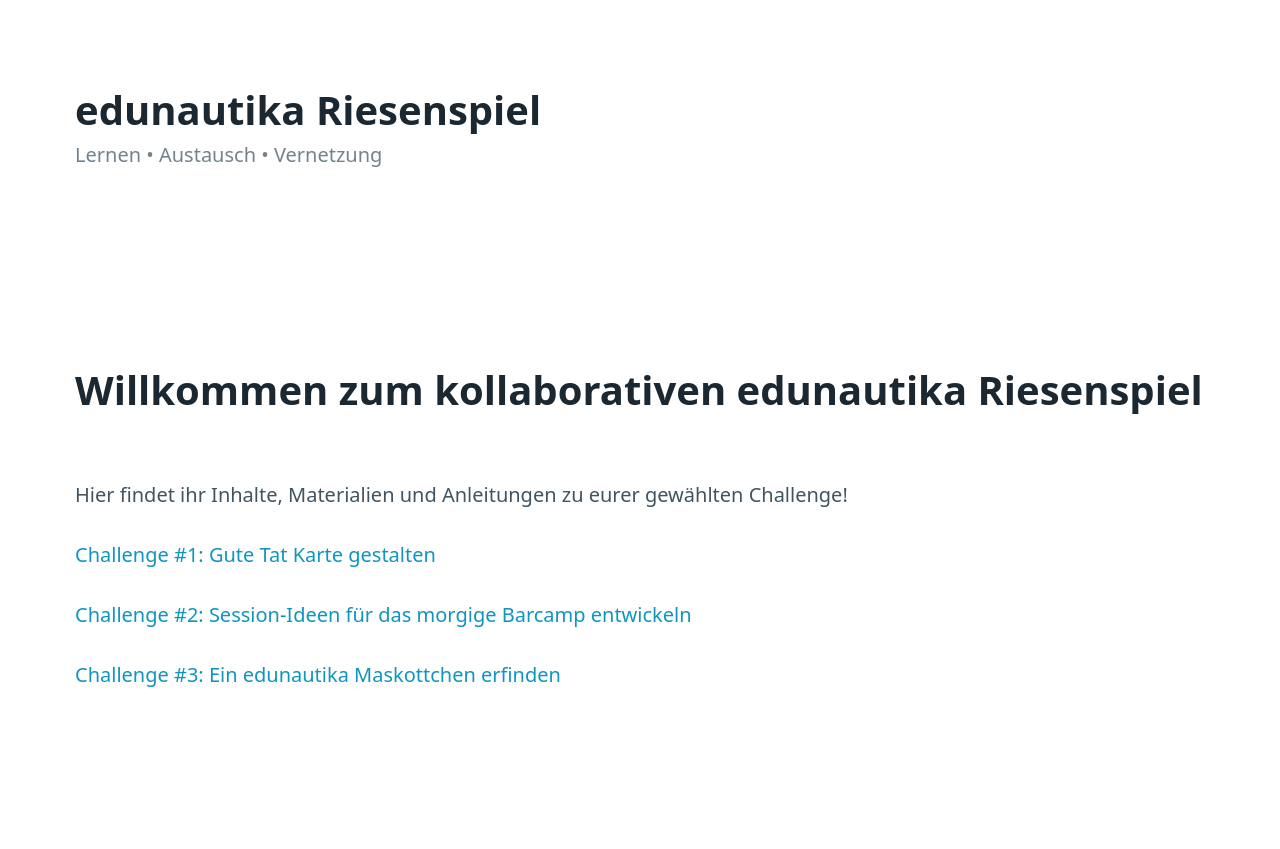
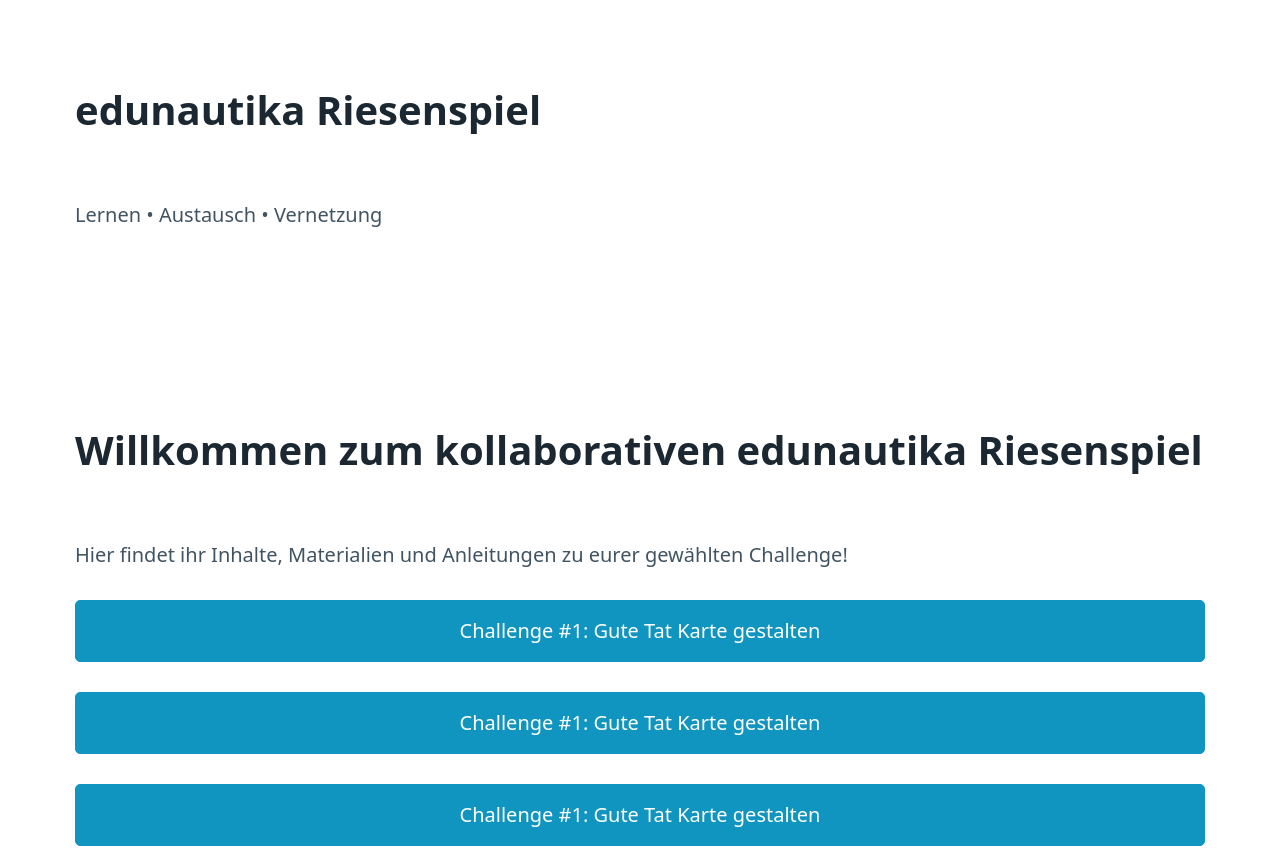
Before and after one commit to eBildungslabor/edunautika-riesenspiel, a plain HTML site: page index.html in a window 1280 px wide. Shown: the top 849 px of the page. Drawn offline with Linux system fonts and the light colour scheme; a script that the page names is missing.

Commit message:
Update index.html

```diff
--- a/index.html
+++ b/index.html
@@ -10,10 +10,8 @@
 <body>
 
  <header class="container">
-      <hgroup>
         <h1>edunautika Riesenspiel</h1>
         <p>Lernen • Austausch • Vernetzung</p>
-      </hgroup>
 
     </header>
 
@@ -21,9 +19,9 @@
     <main class="container">
 <h1>Willkommen zum kollaborativen edunautika Riesenspiel</h1>
 <p>Hier findet ihr Inhalte, Materialien und Anleitungen zu eurer gewählten Challenge!</p>
-        <p><a href="1.html" class="primary">Challenge #1: Gute Tat Karte gestalten</a></p>
-<p><a href="2.html" type="button">Challenge #2: Session-Ideen für das morgige Barcamp entwickeln</a></p>
-<p><a href="3.html" type="button">Challenge #3: Ein edunautika Maskottchen erfinden</a></p>
+        <p><a href="1.html"><button>Challenge #1: Gute Tat Karte gestalten</button></a></p>
+           <p><a href="1.html"><button>Challenge #1: Gute Tat Karte gestalten</button></a></p>
+           <p><a href="1.html"><button>Challenge #1: Gute Tat Karte gestalten</button></a></p>
 
 </main>
  <footer class="container">
```
